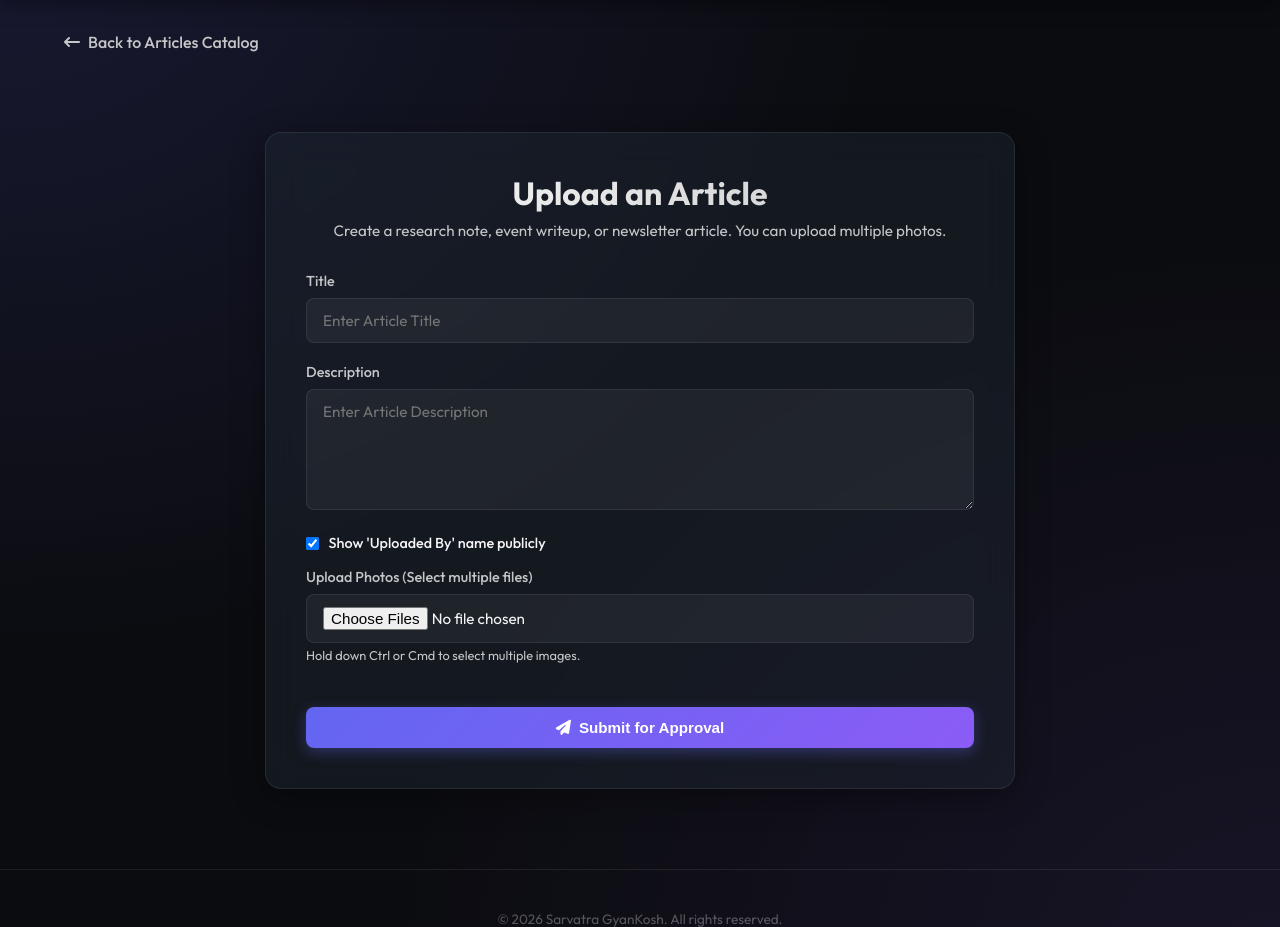
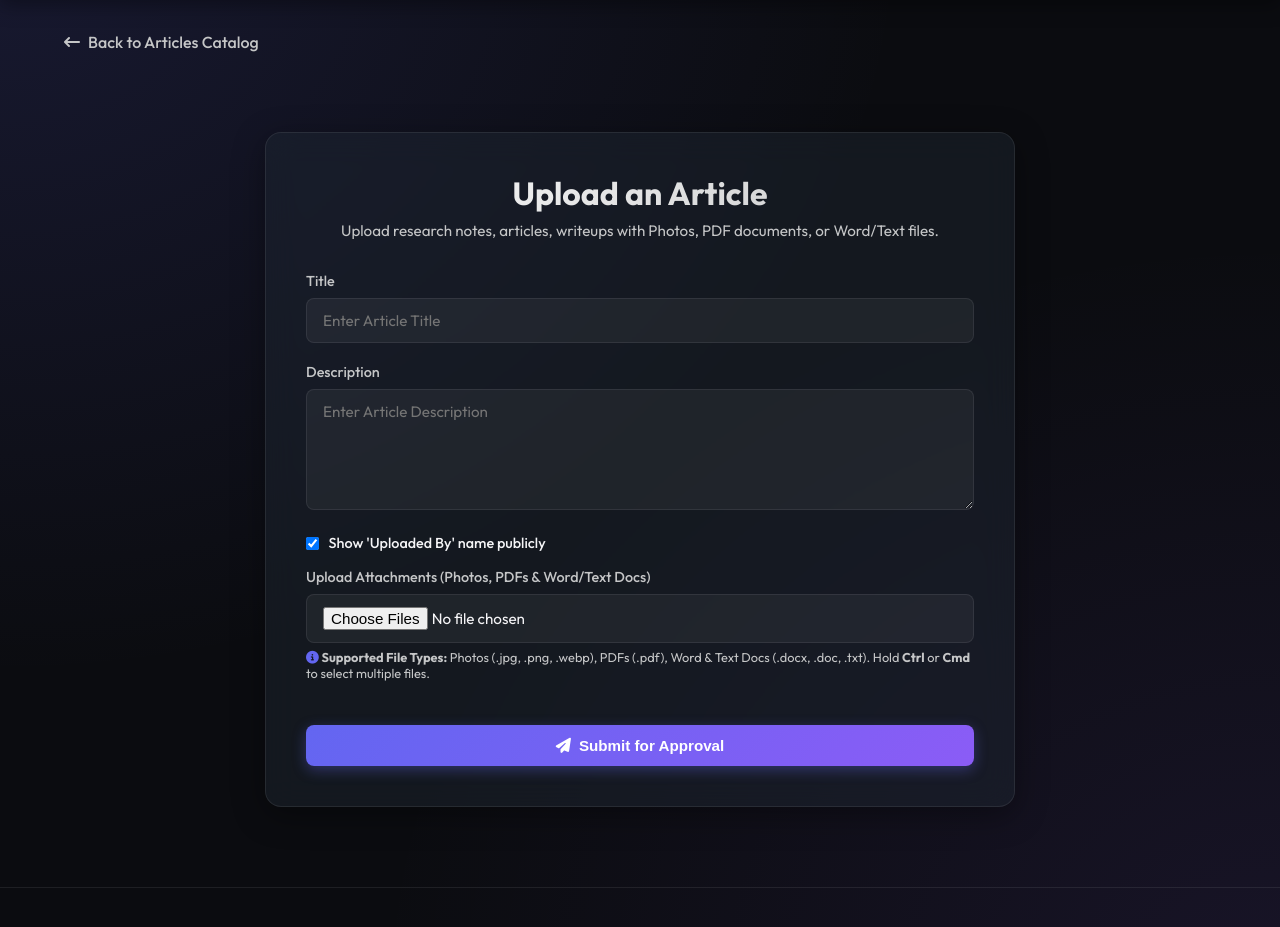
Before and after one commit to Pragnesh29/Digital_Library, a Django app: page /SarvatraGyanKosh/articles/upload/ in a window 1280 px wide. Shown: the part 70-997 px from the top of the page. Run offline with Django 5.2, Linux system fonts and the light colour scheme; the visitor is signed in with stand-in values (Sample User, id 1).

Commit message:
Support Photos, PDFs, and Word/Text Docs attachments for Article Uploads

```diff
--- a/library/forms.py
+++ b/library/forms.py
@@ -52,14 +52,14 @@ class ArticleUploadForm(forms.ModelForm):
         required=False,
         label="Show 'Uploaded By' name publicly"
     )
-    images = MultipleFileField(
+    files = MultipleFileField(
         required=False,
-        label="Upload Photos (Select multiple files)"
+        label="Upload Attachments (Photos, PDFs & Word/Text Docs)"
     )
 
     class Meta:
         model = Article
-        fields = ['title', 'description', 'show_uploader', 'images']
+        fields = ['title', 'description', 'show_uploader', 'files']
 
     def __init__(self, *args, **kwargs):
         super().__init__(*args, **kwargs)
@@ -69,3 +69,6 @@ class ArticleUploadForm(forms.ModelForm):
         self.fields['description'].widget.attrs['class'] = 'form-control'
         self.fields['description'].widget.attrs['placeholder'] = 'Enter Article Description'
         self.fields['description'].widget.attrs['rows'] = 5
+
+        if 'files' in self.fields:
+            self.fields['files'].widget.attrs['accept'] = 'image/*,.pdf,.doc,.docx,.txt,.rtf,.odt,.csv,.xls,.xlsx,.ppt,.pptx'
--- a/library/models.py
+++ b/library/models.py
@@ -41,6 +41,34 @@ class ArticleImage(models.Model):
         return f"Image for {self.article.title}"
 
 
+class ArticleAttachment(models.Model):
+    article = models.ForeignKey(Article, on_delete=models.CASCADE, related_name='attachments')
+    file = models.FileField(upload_to='articles/attachments/')
+    file_name = models.CharField(max_length=255, blank=True)
+    created_at = models.DateTimeField(auto_now_add=True)
+
+    def is_image(self):
+        name = self.file_name or self.file.name
+        ext = name.split('.')[-1].lower()
+        return ext in ['jpg', 'jpeg', 'png', 'gif', 'webp', 'bmp', 'svg']
+
+    def is_pdf(self):
+        name = self.file_name or self.file.name
+        return name.lower().endswith('.pdf')
+
+    def is_doc(self):
+        name = self.file_name or self.file.name
+        ext = name.split('.')[-1].lower()
+        return ext in ['doc', 'docx', 'txt', 'rtf', 'odt', 'csv', 'xls', 'xlsx', 'ppt', 'pptx']
+
+    def file_extension(self):
+        name = self.file_name or self.file.name
+        return name.split('.')[-1].upper()
+
+    def __str__(self):
+        return f"Attachment {self.file_name or self.file.name} for {self.article.title}"
+
+
 class AuditLog(models.Model):
     user = models.ForeignKey(CustomUser, on_delete=models.SET_NULL, null=True, blank=True, related_name='audit_logs')
     action = models.CharField(max_length=255)
--- a/library/views.py
+++ b/library/views.py
@@ -2,7 +2,7 @@ from django.shortcuts import render, redirect, get_object_or_404
 from django.contrib.auth.decorators import login_required
 from django.contrib import messages
 from django.db.models import Q
-from .models import Book, Article, ArticleImage, AuditLog
+from .models import Book, Article, ArticleImage, ArticleAttachment, AuditLog
 from .forms import BookUploadForm, ArticleUploadForm
 from .utils import log_action
 from accounts.models import CustomUser, Department, Group
@@ -47,14 +47,24 @@ def home_view(request):
                 Q(title__icontains=query)
             ).order_by('-created_at'))
         else:
-            # Deep Search: search inside PDF content for books, and full description/keywords for articles
-            articles_qs = approved_articles.filter(
-                Q(title__icontains=query) |
-                Q(description__icontains=query) |
-                Q(uploaded_by__username__icontains=query) |
-                Q(uploaded_by__first_name__icontains=query)
-            ).order_by('-created_at')
-            matching_articles = list(articles_qs)
+            # Deep Search: search inside PDF content for books, and full description/keywords/PDF attachments for articles
+            candidate_articles = list(approved_articles.order_by('-created_at'))
+            matched_a_list = []
+            for a in candidate_articles:
+                if (query.lower() in a.title.lower() or
+                    query.lower() in a.description.lower() or
+                    query.lower() in a.uploaded_by.username.lower()):
+                    matched_a_list.append(a)
+                else:
+                    # Check PDF attachments of the article
+                    pdf_match = False
+                    for att in a.attachments.all():
+                        if att.is_pdf() and pdf_contains_text(att.file, query):
+                            pdf_match = True
+                            break
+                    if pdf_match:
+                        matched_a_list.append(a)
+            matching_articles = matched_a_list
 
             # For books: check title, category_tag, uploader, AND pdf text content
             candidate_books = list(approved_books.order_by('-created_at'))
@@ -204,10 +214,17 @@ def article_upload_view(request):
             article.is_approved = False
             article.save()
 
-            # Handle multiple image uploads
-            images = request.FILES.getlist('images')
-            for img in images:
-                ArticleImage.objects.create(article=article, image=img)
+            # Handle multiple file uploads (photos, PDFs, Word/Text docs)
+            uploaded_files = request.FILES.getlist('files') or request.FILES.getlist('attachments') or request.FILES.getlist('images')
+            for f in uploaded_files:
+                ArticleAttachment.objects.create(
+                    article=article,
+                    file=f,
+                    file_name=f.name
+                )
+                ext = f.name.split('.')[-1].lower()
+                if ext in ['jpg', 'jpeg', 'png', 'gif', 'webp', 'bmp']:
+                    ArticleImage.objects.create(article=article, image=f)
 
             messages.success(request, f"Article '{article.title}' uploaded successfully! It is currently pending approval by Faculty/Admin.")
             log_action(request.user, "Article Uploaded", f"Uploaded article '{article.title}' (Pending approval)")
--- a/templates/library/article_upload.html
+++ b/templates/library/article_upload.html
@@ -9,7 +9,7 @@
 
 <div class="glass form-container" style="max-width: 750px;">
     <h2 class="form-title">Upload an Article</h2>
-    <p class="form-subtitle">Create a research note, event writeup, or newsletter article. You can upload multiple photos.</p>
+    <p class="form-subtitle">Upload research notes, articles, writeups with Photos, PDF documents, or Word/Text files.</p>
 
     <form method="POST" enctype="multipart/form-data">
         {% csrf_token %}
@@ -43,13 +43,13 @@
         </div>
 
         <div class="form-group">
-            <label for="{{ form.images.id_for_label }}">{{ form.images.label }}</label>
-            {{ form.images }}
-            {% for error in form.images.errors %}
+            <label for="{{ form.files.id_for_label }}">{{ form.files.label }}</label>
+            {{ form.files }}
+            {% for error in form.files.errors %}
                 <span style="font-size: 0.8rem; color: var(--danger); display: block; margin-top: 0.25rem;">{{ error }}</span>
             {% endfor %}
-            <span style="font-size: 0.8rem; color: var(--text-secondary); display: block; margin-top: 0.25rem;">
-                Hold down Ctrl or Cmd to select multiple images.
+            <span style="font-size: 0.8rem; color: var(--text-secondary); display: block; margin-top: 0.35rem;">
+                <i class="fa-solid fa-circle-info" style="color: var(--accent-indigo);"></i> <strong>Supported File Types:</strong> Photos (.jpg, .png, .webp), PDFs (.pdf), Word & Text Docs (.docx, .doc, .txt). Hold <strong>Ctrl</strong> or <strong>Cmd</strong> to select multiple files.
             </span>
         </div>
 
```
Also changed, not shown: templates/library/article_detail.html (+39 -2 lines), library/migrations/0004_articleattachment.py (added).
